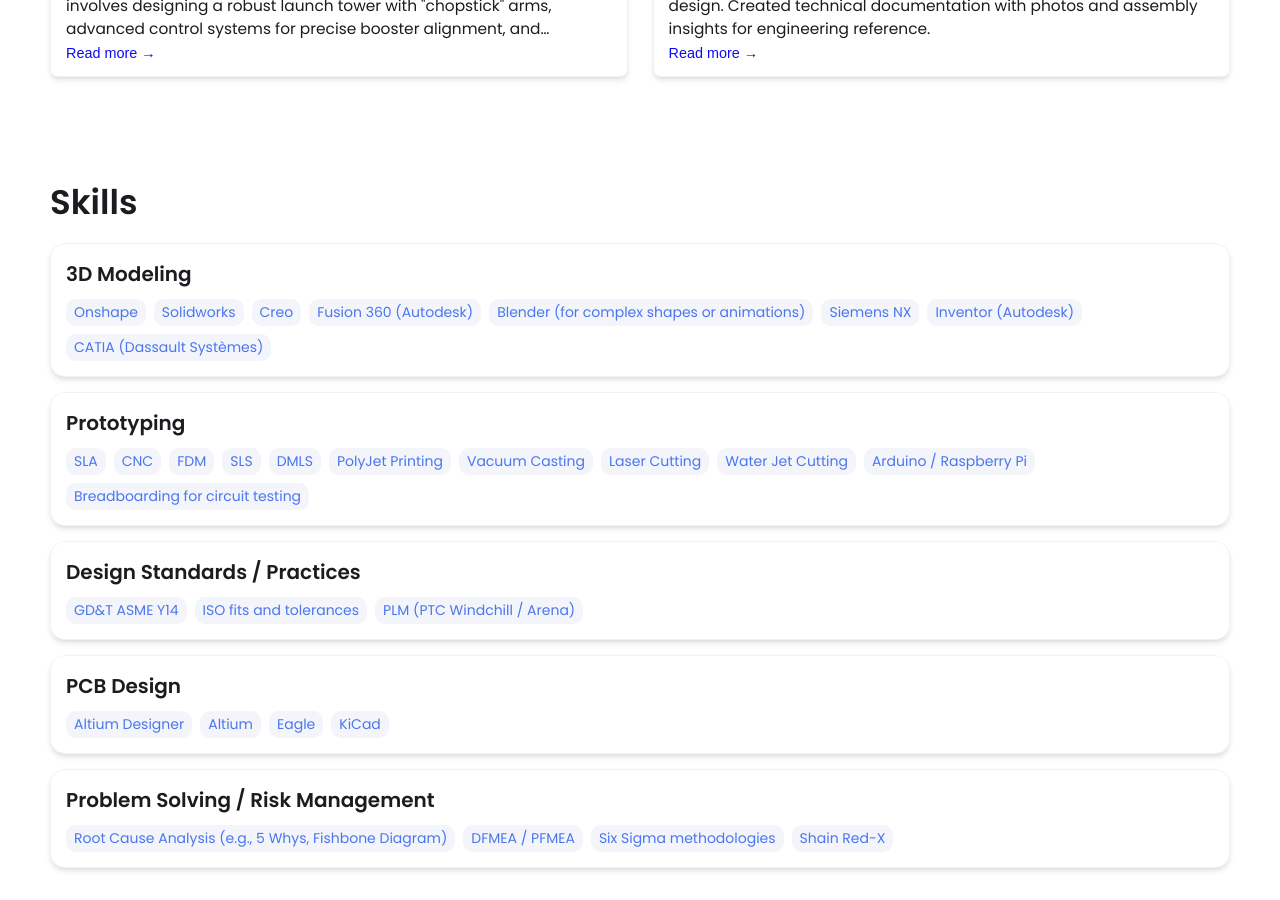
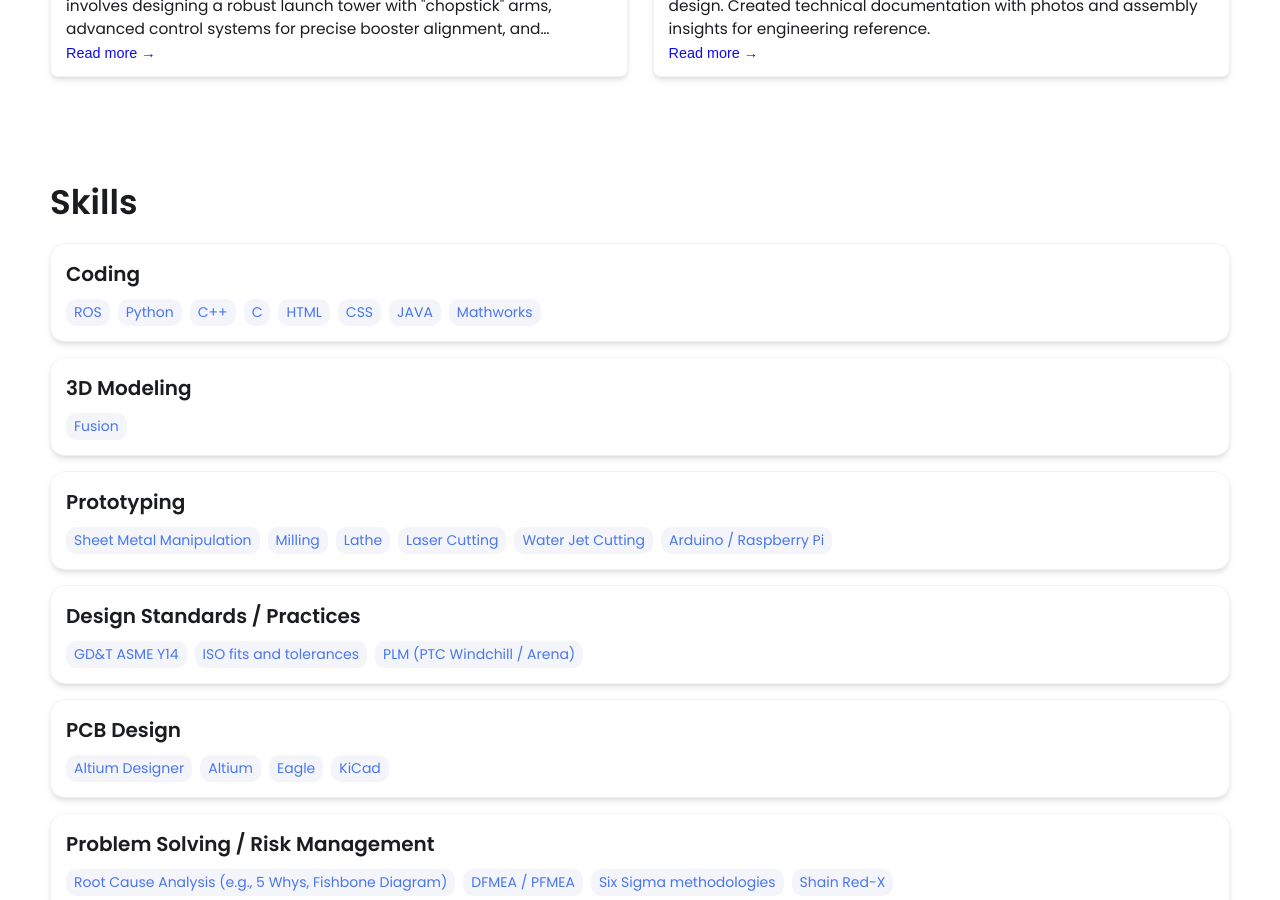
Before and after one commit to angelina-zhang/angelina-zhang.github.io, a Jekyll site: the page built from index.html, in a window 1280 px wide and 900 px high, scrolled down 1449 px. Built offline with Jekyll 4.4.1, drawn with Linux system fonts in a browser that asks for light colours.

Commit message:
Update _config.yml

```diff
--- a/_config.yml
+++ b/_config.yml
@@ -31,43 +31,41 @@ resume-url: https://drive.google.com/file/d/13Z3duVzh-gguPU5r03oJVEE6rV9rd3DS/vi
 # Set up external links - this will show up as small icons next to your name.
 
 external-links:    # input only your own url slug. The icons with missing entries will not appear.
-  linkedin: test    # https://www.linkedin.com/in/{your url slug}
-  github: leea12    # https://github.com/{your url slug}
-  stackoverflow: test      # https://stackoverflow.com/users/{your url slug}
-  medium:            # https://medium.com/@{your url slug}
-  x-twitter:   # https://x.com/{your url slug}
-  threads:            # https://threads.net/@{your url slug}
-  instragram:       # https://instagram.com/{your url slug}
-  youtube:           # https://youtube.com/@{your url slug}
-  discord:            # https://discord.com/users/{your url slug}
-  bluesky:           # https://bsky.app/profile/{your url slug}
+  linkedin: test    # https://www.linkedin.com/in/angelina-zhang11
+  #github: leea12    # https://github.com/{your url slug}
+  #stackoverflow: test      # https://stackoverflow.com/users/{your url slug}
+  #medium:            # https://medium.com/@{your url slug}
+  #x-twitter:   # https://x.com/{your url slug}
+  #threads:            # https://threads.net/@{your url slug}
+  #instragram:       # https://instagram.com/{your url slug}
+  #youtube:           # https://youtube.com/@{your url slug}
+  #discord:            # https://discord.com/users/{your url slug}
+  #bluesky:           # https://bsky.app/profile/{your url slug}
 
 
 # Skills Section - Add the list of your Skills by categories/tools. The indentation for each level needs to be precise.
 skills:
+  - category: Coding
+    tools:
+    - ROS
+    - Python
+    - C++
+    - C
+    - HTML
+    - CSS
+    - JAVA
+    - Mathworks
   - category: 3D Modeling
     tools:
-    - Onshape
-    - Solidworks
-    - Creo
-    - Fusion 360 (Autodesk)
-    - Blender (for complex shapes or animations)
-    - Siemens NX
-    - Inventor (Autodesk)
-    - CATIA (Dassault Systèmes)
+    - Fusion
   - category: Prototyping
     tools:
-    - SLA
-    - CNC
-    - FDM
-    - SLS
-    - DMLS
-    - PolyJet Printing
-    - Vacuum Casting
+    - Sheet Metal Manipulation
+    - Milling
+    - Lathe
     - Laser Cutting
     - Water Jet Cutting
     - Arduino / Raspberry Pi
-    - Breadboarding for circuit testing
   - category: Design Standards / Practices
     tools:
     - GD&T ASME Y14
```
